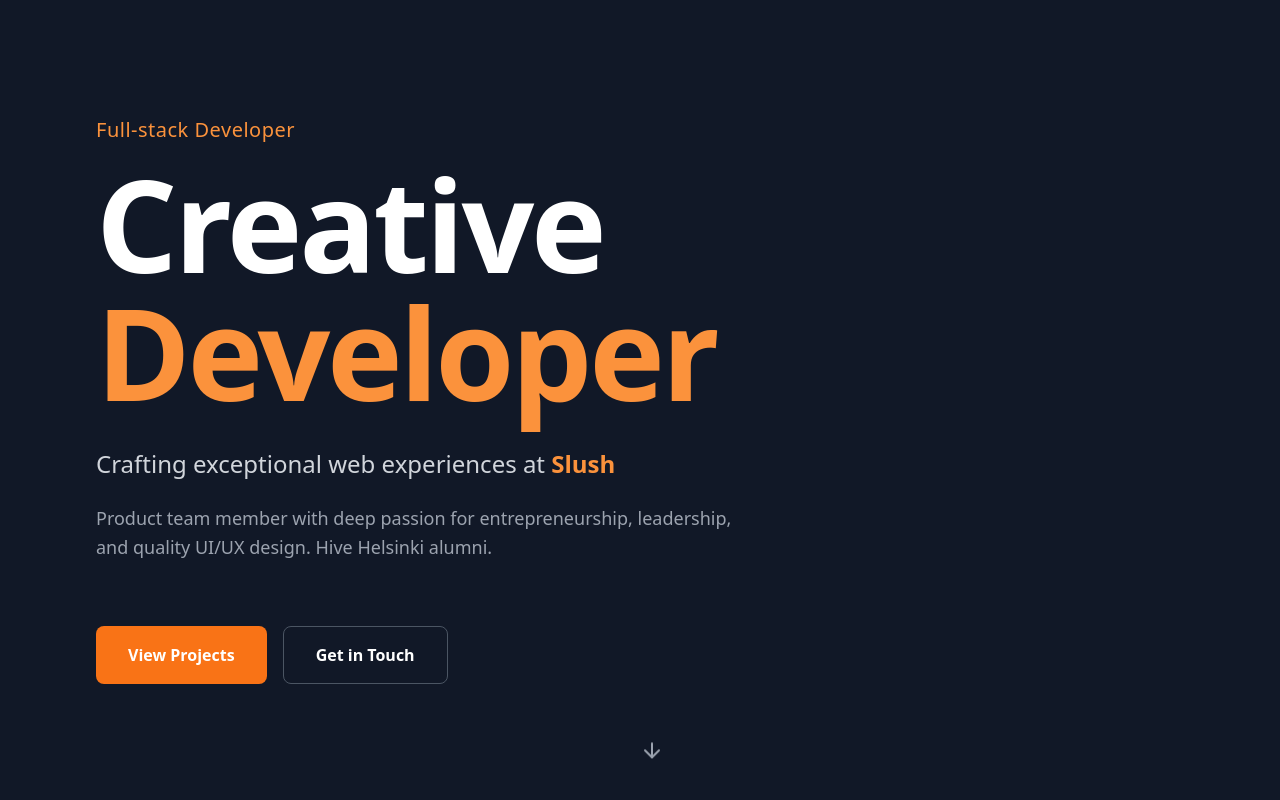
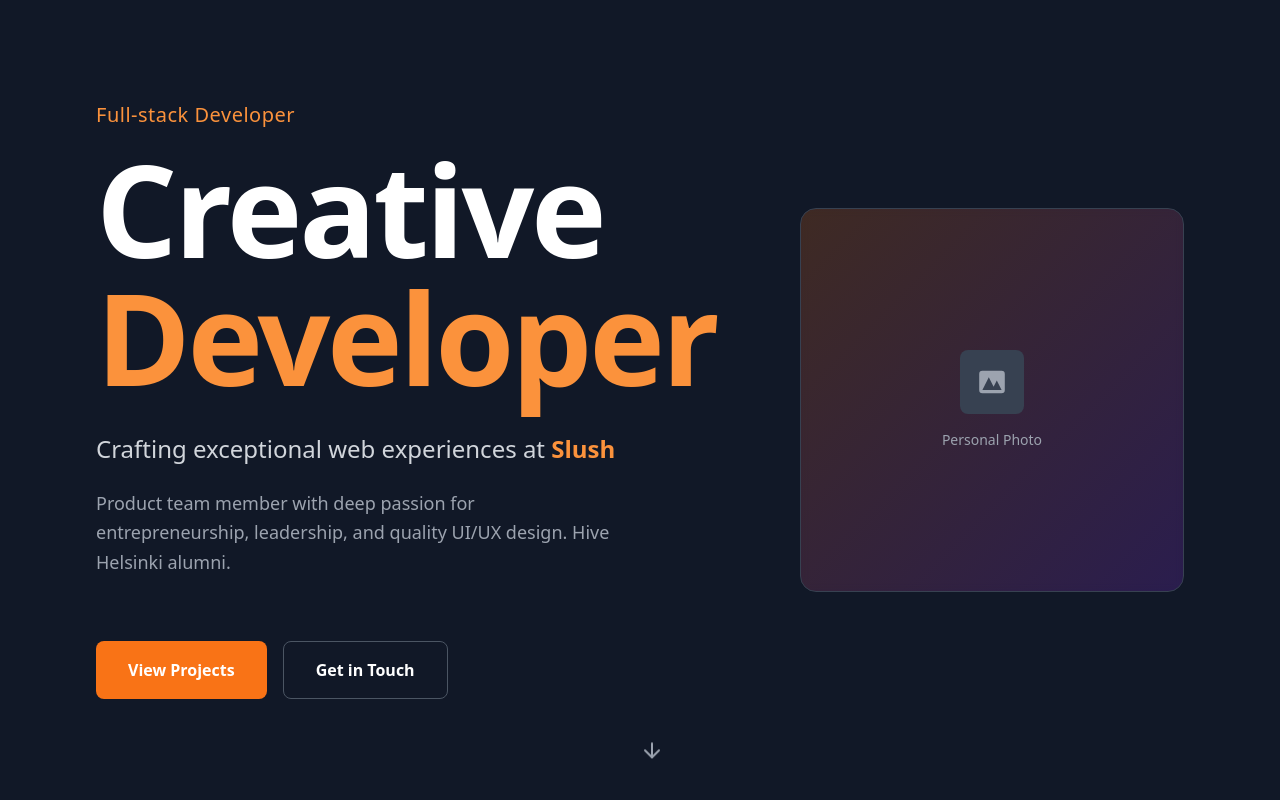
Before and after one commit to HenronenGIT/hmaronen-homepage, a React (Vite) app: page / in a window 1280 px wide. Shown: the top 800 px of the page. Built offline with nearby package versions, Linux system fonts and the light colour scheme.

Commit message:
Add placeholder for personal photo
Adds a square placeholder for the user's photo to the right side of the hero section.

```diff
--- a/src/components/Hero.tsx
+++ b/src/components/Hero.tsx
@@ -6,6 +6,7 @@ const Hero = () => {
   return (
     <section className="min-h-screen flex flex-col justify-center items-start px-6 md:px-12 lg:px-24 relative">
       <div className="max-w-6xl mx-auto w-full">
+        <div className="grid grid-cols-1 lg:grid-cols-2 gap-12 items-center">
           <div className="space-y-8 animate-fade-in">
             <div className="space-y-4">
               <p className="text-orange-400 text-lg md:text-xl font-medium tracking-wide">
@@ -36,6 +37,20 @@ const Hero = () => {
               </button>
             </div>
           </div>
+
+          <div className="flex justify-center lg:justify-end">
+            <div className="w-80 h-80 md:w-96 md:h-96 bg-gradient-to-br from-orange-500/20 to-purple-600/20 rounded-2xl border border-gray-700 flex items-center justify-center backdrop-blur-sm">
+              <div className="text-gray-400 text-center">
+                <div className="w-16 h-16 mx-auto mb-4 bg-gray-700 rounded-lg flex items-center justify-center">
+                  <svg className="w-8 h-8" fill="currentColor" viewBox="0 0 20 20">
+                    <path fillRule="evenodd" d="M4 3a2 2 0 00-2 2v10a2 2 0 002 2h12a2 2 0 002-2V5a2 2 0 00-2-2H4zm12 12H4l4-8 3 6 2-4 3 6z" clipRule="evenodd" />
+                  </svg>
+                </div>
+                <p className="text-sm">Personal Photo</p>
+              </div>
+            </div>
+          </div>
+        </div>
       </div>
 
       <div className="absolute bottom-8 left-1/2 transform -translate-x-1/2 animate-bounce">
```
Lines whose indentation alone changed are shown as unchanged.
